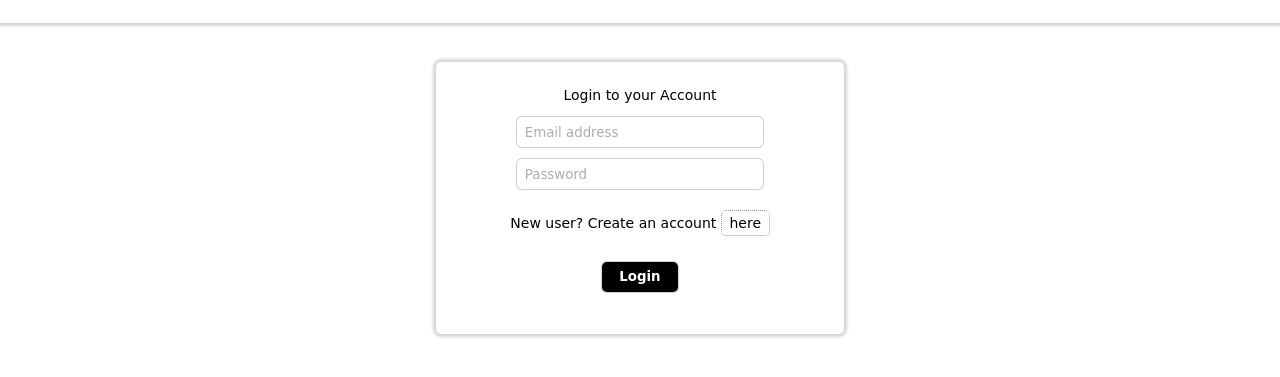
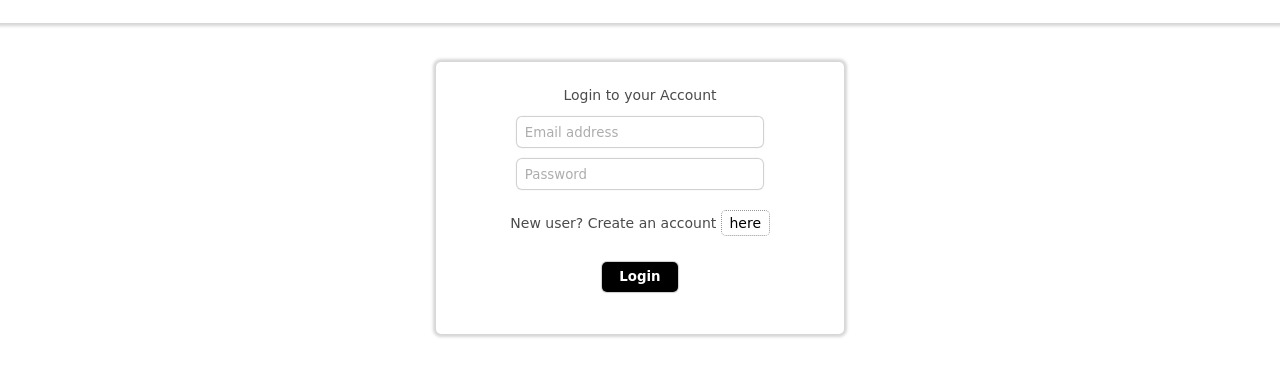
Before and after one commit to dmithamo/mydiary, a plain HTML site: page UI/login.html in a window 1280 px wide. Shown: the part 47-424 px from the top of the page. Drawn offline with Linux system fonts and the light colour scheme; a web font is replaced by a local one.

Commit message:
Change text color for entire UI

```diff
--- a/style.css
+++ b/style.css
@@ -36,6 +36,10 @@ a:hover {
 header>.logo>a {
     color: black;
     border: none;
+}
+
+section {
+    color: rgb(75, 75, 75);
 }
 
 form {
```
